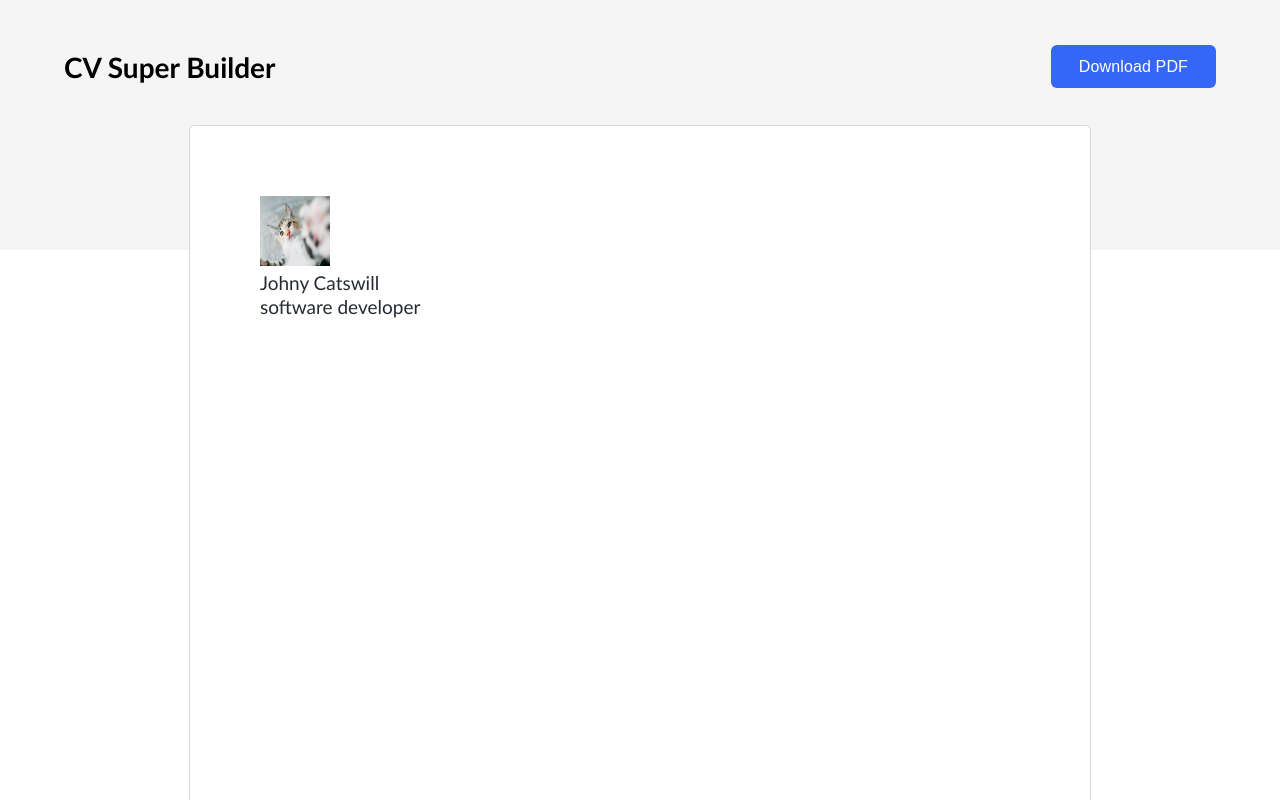
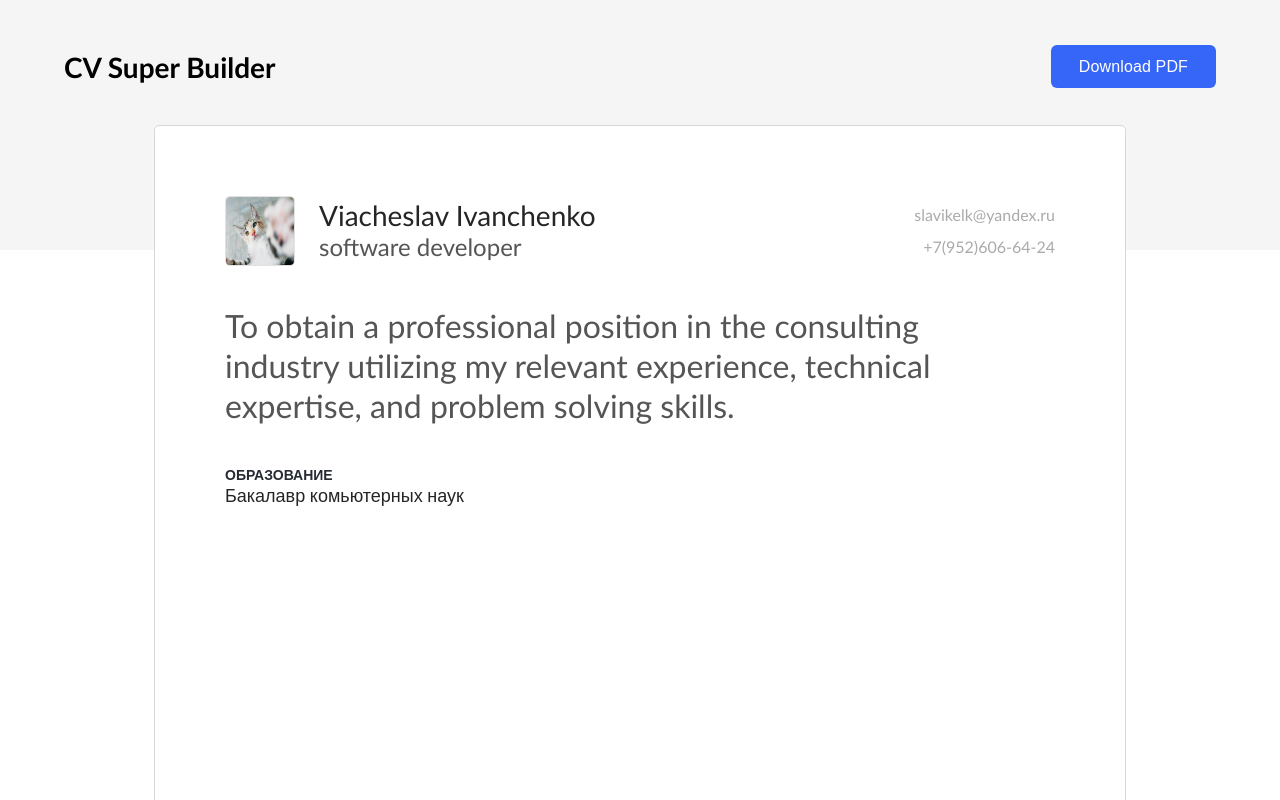
Before and after one commit to RobolabGs2/lab-resume, a website: page public/index.html in a window 1280 px wide. Shown: the top 800 px of the page. Drawn offline with Linux system fonts and the light colour scheme.

Commit message:
Header and desc

```diff
--- a/public/css/styles.css
+++ b/public/css/styles.css
@@ -1,45 +1,50 @@
 /* latin-ext */
 @font-face {
-  font-family: 'Lato';
+  font-family: "Lato";
   font-style: normal;
   font-weight: 400;
   font-display: swap;
-  src: local('Lato Regular'), local('Lato-Regular'), url(https://fonts.gstatic.com/s/lato/v16/S6uyw4BMUTPHjxAwXiWtFCfQ7A.woff2) format('woff2');
+  src: local("Lato Regular"), local("Lato-Regular"),
+    url(https://fonts.gstatic.com/s/lato/v16/S6uyw4BMUTPHjxAwXiWtFCfQ7A.woff2) format("woff2");
   unicode-range: U+0100-024F, U+0259, U+1E00-1EFF, U+2020, U+20A0-20AB, U+20AD-20CF, U+2113, U+2C60-2C7F, U+A720-A7FF;
 }
 /* latin */
 @font-face {
-  font-family: 'Lato';
+  font-family: "Lato";
   font-style: normal;
   font-weight: 400;
   font-display: swap;
-  src: local('Lato Regular'), local('Lato-Regular'), url(https://fonts.gstatic.com/s/lato/v16/S6uyw4BMUTPHjx4wXiWtFCc.woff2) format('woff2');
-  unicode-range: U+0000-00FF, U+0131, U+0152-0153, U+02BB-02BC, U+02C6, U+02DA, U+02DC, U+2000-206F, U+2074, U+20AC, U+2122, U+2191, U+2193, U+2212, U+2215, U+FEFF, U+FFFD;
+  src: local("Lato Regular"), local("Lato-Regular"),
+    url(https://fonts.gstatic.com/s/lato/v16/S6uyw4BMUTPHjx4wXiWtFCc.woff2) format("woff2");
+  unicode-range: U+0000-00FF, U+0131, U+0152-0153, U+02BB-02BC, U+02C6, U+02DA, U+02DC, U+2000-206F, U+2074, U+20AC,
+    U+2122, U+2191, U+2193, U+2212, U+2215, U+FEFF, U+FFFD;
 }
 /* latin-ext */
 @font-face {
-  font-family: 'Lato';
+  font-family: "Lato";
   font-style: normal;
   font-weight: 700;
   font-display: swap;
-  src: local('Lato Bold'), local('Lato-Bold'), url(https://fonts.gstatic.com/s/lato/v16/S6u9w4BMUTPHh6UVSwaPGQ3q5d0N7w.woff2) format('woff2');
+  src: local("Lato Bold"), local("Lato-Bold"),
+    url(https://fonts.gstatic.com/s/lato/v16/S6u9w4BMUTPHh6UVSwaPGQ3q5d0N7w.woff2) format("woff2");
   unicode-range: U+0100-024F, U+0259, U+1E00-1EFF, U+2020, U+20A0-20AB, U+20AD-20CF, U+2113, U+2C60-2C7F, U+A720-A7FF;
 }
 /* latin */
 @font-face {
-  font-family: 'Lato';
+  font-family: "Lato";
   font-style: normal;
   font-weight: 700;
   font-display: swap;
-  src: local('Lato Bold'), local('Lato-Bold'), url(https://fonts.gstatic.com/s/lato/v16/S6u9w4BMUTPHh6UVSwiPGQ3q5d0.woff2) format('woff2');
-  unicode-range: U+0000-00FF, U+0131, U+0152-0153, U+02BB-02BC, U+02C6, U+02DA, U+02DC, U+2000-206F, U+2074, U+20AC, U+2122, U+2191, U+2193, U+2212, U+2215, U+FEFF, U+FFFD;
+  src: local("Lato Bold"), local("Lato-Bold"),
+    url(https://fonts.gstatic.com/s/lato/v16/S6u9w4BMUTPHh6UVSwiPGQ3q5d0.woff2) format("woff2");
+  unicode-range: U+0000-00FF, U+0131, U+0152-0153, U+02BB-02BC, U+02C6, U+02DA, U+02DC, U+2000-206F, U+2074, U+20AC,
+    U+2122, U+2191, U+2193, U+2212, U+2215, U+FEFF, U+FFFD;
 }
 
-
 body {
-  background-color: #FFFFFF;
+  background-color: #ffffff;
   color: #262b33;
-  font-family: 'Lato', sans-serif;
+  font-family: "Lato", sans-serif;
   font-size: 19px;
   font-weight: 400;
   line-height: 24px;
@@ -49,7 +54,7 @@ body {
 }
 
 .header {
-  background-color: #F5F5F5;
+  background-color: #f5f5f5;
   height: 250px;
   position: relative;
 }
@@ -70,8 +75,8 @@ body {
 }
 
 .actions__download-btn {
-  background-color: #3666F7;
-  color: #FFFFFF;
+  background-color: #3666f7;
+  color: #ffffff;
   font-size: 16px;
   line-height: 19px;
   letter-spacing: 0.133984px;
@@ -80,13 +85,13 @@ body {
   text-align: center;
   padding: 12px 28px;
   cursor: pointer;
-  transition: background-color .1s ease;
+  transition: background-color 0.1s ease;
   border: none;
   border-radius: 6px;
 }
 
 .actions__download-btn:hover {
-  background-color: #0940E7;
+  background-color: #0940e7;
 }
 
 .resume-container {
@@ -96,15 +101,78 @@ body {
 
 .resume-page {
   position: relative;
-  background-color: #FFFFFF;
-  border: 1px solid #D7D7D7;
+  background-color: #ffffff;
+  border: 1px solid #d7d7d7;
   border-radius: 5px;
-  width: 900px;
+  /* В макете ширина 900 включает паддинг, поэтому тут надо вычесть */
+  width: 830px;
   min-height: 1200px;
   margin: auto;
   z-index: 2;
+  padding: 70px;
 }
 
-.resume-page__content {
-  padding: 70px;
+.resume-page > section {
+  padding-bottom: 40px;
 }
+
+.resume-header {
+  display: flex;
+  width: 100%;
+  justify-content: space-between;
+  align-items: center;
+  line-height: 32px;
+}
+
+.resume-header > img {
+  border: 1px solid #e2e2e2;
+  box-sizing: border-box;
+  border-radius: 5px;
+}
+
+.resume-header_person {
+  width: 100%;
+  padding-left: 24px;
+}
+
+.resume-header_person > *:first-child {
+  font-size: 28px;
+  color: #252525;
+}
+
+.resume-header_person > *:last-child {
+  font-size: 24px;
+  color: #555;
+}
+
+.contacts {
+  color: #aaa;
+  text-align: right;
+  font-size: 16px;
+}
+
+.resume-description {
+  color: #555;
+  line-height: 40px;
+  font-weight: 400;
+  font-size: 32px;
+  padding-right: 90px;
+}
+
+.resume-content {
+  display: flex;
+  flex-wrap: wrap;
+}
+
+.resume-content > section > header {
+  font-weight: bold;
+  line-height: 17px;
+  font-size: 14px;
+  text-transform: uppercase;
+}
+
+.resume-content > section > article {
+  line-height: 24px;
+  font-size: 18px;
+  color: #252525;
+}
--- a/public/index.html
+++ b/public/index.html
@@ -1,6 +1,7 @@
 <!doctype html>
 
 <html lang="en">
+
 <head>
   <meta charset="utf-8">
 
@@ -12,11 +13,11 @@
 
   <script src="https://cdnjs.cloudflare.com/ajax/libs/html2pdf.js/0.9.2/html2pdf.bundle.min.js"></script>
   <script>
-      (function() {
-        document.addEventListener('DOMContentLoaded', function(){
+    (function () {
+      document.addEventListener('DOMContentLoaded', function () {
         const button = window.document.querySelector('.actions__download-btn');
-          button.onclick = function() {
-            const  source = window.document.querySelector('.resume-page');
+        button.onclick = function () {
+          const source = window.document.querySelector('.resume-page');
           html2pdf(source);
         };
       }, false);
@@ -38,12 +39,30 @@
   </header>
   <main class="resume-container">
     <div class="resume-page">
-        <div  class="resume-page__content">
+      <section class="resume-header">
         <img src="/images/profile.jpg" width="70" height="70">
-          <div>Johny Catswill</div>
+        <section class="resume-header_person">
+          <div>Viacheslav Ivanchenko</div>
           <div>software developer</div>
-        </div>
+        </section>
+        <section class="contacts">
+          <div> slavikelk@yandex.ru </div>
+          <div> +7(952)606-64-24 </div>
+        </section>
+      </section>
+      <section class="resume-description">
+        To obtain a professional position in the consulting industry utilizing my relevant experience, technical expertise, and problem solving skills.
+      </section>
+      <section>
+        <article class="resume-content">
+          <section>
+            <header>Образование</header>
+            <article>Бакалавр комьютерных наук</article>
+          </section>
+        </article>
+      </section>
     </div>
   </main>
 </body>
+
 </html>
```
Lines whose indentation alone changed are shown as unchanged.
